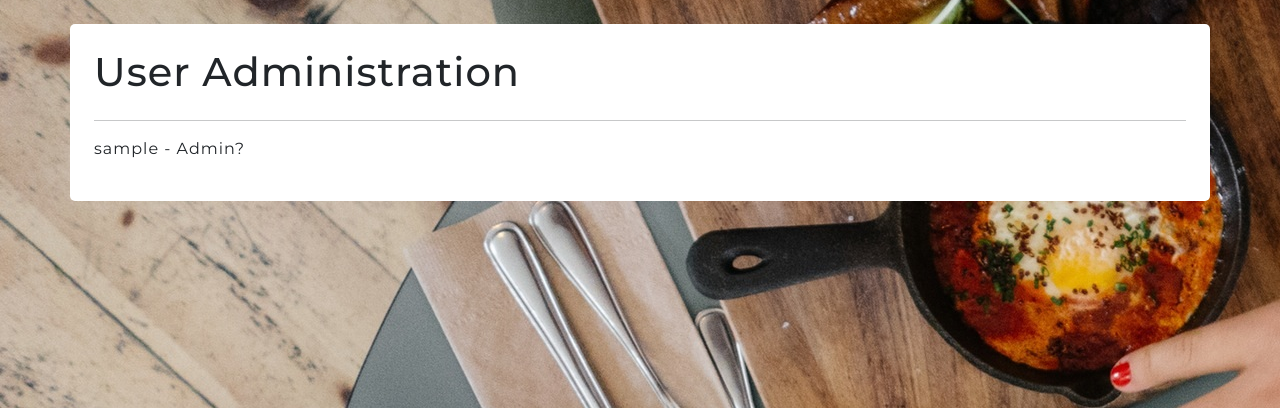
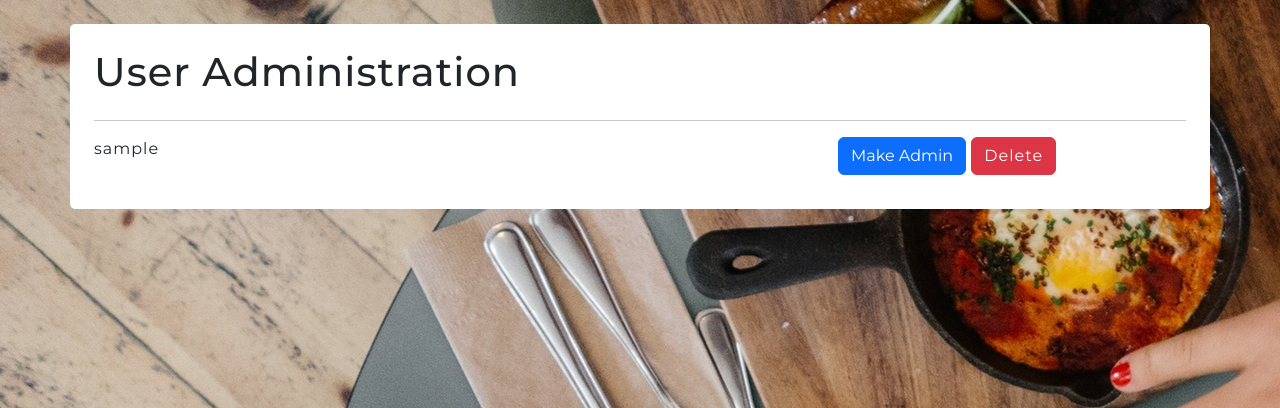
Before and after one commit to cshimvin/restaurant-reviews, a Flask app: page /user_admin in a window 1280 px wide. Shown: the part 71-479 px from the top of the page. Run offline with Flask 2, Linux system fonts and the light colour scheme; the visitor is signed in with stand-in values (Sample User, id 1); a database or web service that is not in the repository returns one stand-in record (values such as "Sample title"); some libraries are stand-ins or nearby versions; some web fonts are replaced.

Commit message:
Create delete user functionality

```diff
--- a/app.py
+++ b/app.py
@@ -190,6 +190,14 @@ def user_admin():
         return redirect(url_for("log_in"))
 
 
+@app.route("/delete_user/<user_id>")
+def delete_user(user_id):
+    mongo.db.users.delete_one({"_id": ObjectId(user_id)})
+    message = "User Successfully Deleted"
+    users = list(mongo.db.users.find().sort("username", 1))
+    return render_template("user_admin.html", message=message, users=users)
+
+
 @app.route("/register", methods=["GET", "POST"])
 def register():
     if request.method == "POST":
--- a/templates/user_admin.html
+++ b/templates/user_admin.html
@@ -7,8 +7,19 @@
             </div>
             <hr class="w-100">
         {% for user in users %}
-            <div class="row">
-                <p>{{ user.username }} - Admin? {{ user.is_admin }}</p>
+            <div class="row mt-2 mb-2">
+                <div class="col">
+                    <p>{{ user.username }}</p>
+                </div>
+                <div class="col">
+                    {% if user.is_admin == "yes" %}
+                        <span class="badge bg-light text-dark">Administrator</span>
+                    {% endif %}
+                </div>
+                <div class="col">
+                    <button type="button" class="btn btn-primary">Make Admin</button>
+                    <a href="{{ url_for('delete_user', user_id=user._id) }}" class="btn btn-danger">Delete</a>
+                </div>
             </div>
         {% endfor %}
     </div>
```
